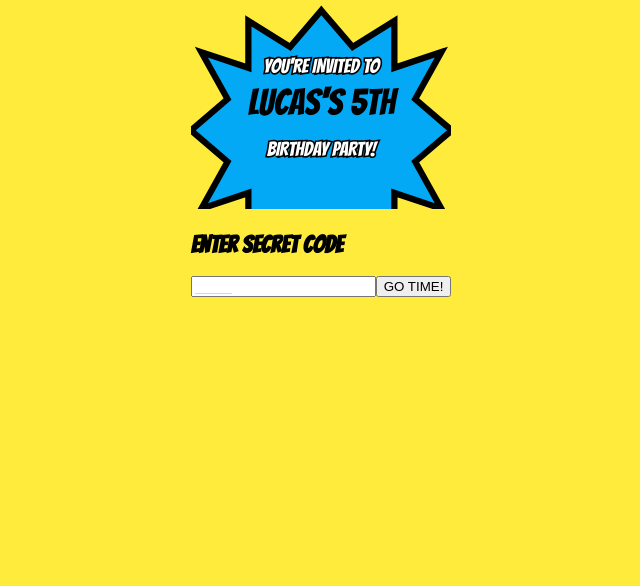
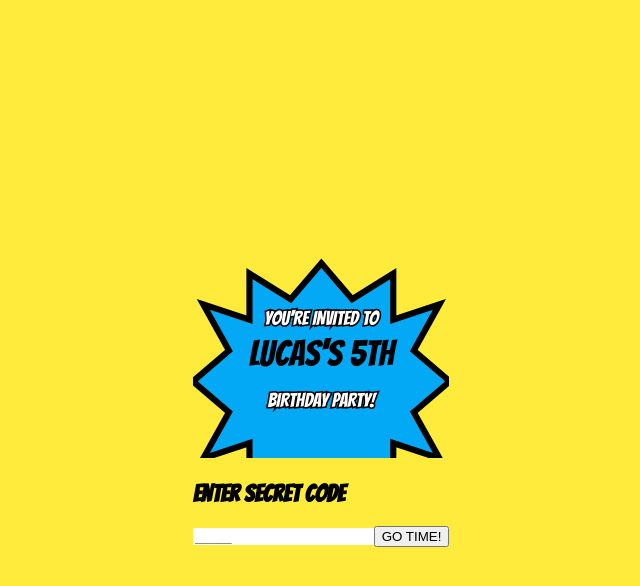
Before and after one commit to mikejm7/hello-world, a Next.js app: page / in a window 1280 px wide. Shown: the top 586 px of the page, without its empty margins (319-959 px from the left). Built offline with nearby package versions, Linux system fonts and the light colour scheme.

Commit message:
Update globals.css

```diff
--- a/app/globals.css
+++ b/app/globals.css
@@ -1,15 +1,23 @@
 @import url('https://fonts.googleapis.com/css2?family=Bangers&display=swap');
 
 body {
-  background-color: #FFEB3B; /* Spidey Yellow */
+  background-color: #FFEB3B;
   margin: 0;
   padding: 0;
+  display: flex;
+  align-items: center; /* Vertically centers the content */
+  justify-content: center;
+  min-height: 100vh;
+  font-family: 'Bangers', cursive;
   overflow-x: hidden;
-  display: flex;
-  justify-content: center;
-  font-family: 'Bangers', cursive;
+}
+
+/* Remove the default underline and styling from the input */
+input {
+  border: none;
+  outline: none;
+  background: white;
+  appearance: none;
 }
 
 .font-comic { font-family: 'Bangers', cursive; }
-
-input::placeholder { color: #ccc; }
```
